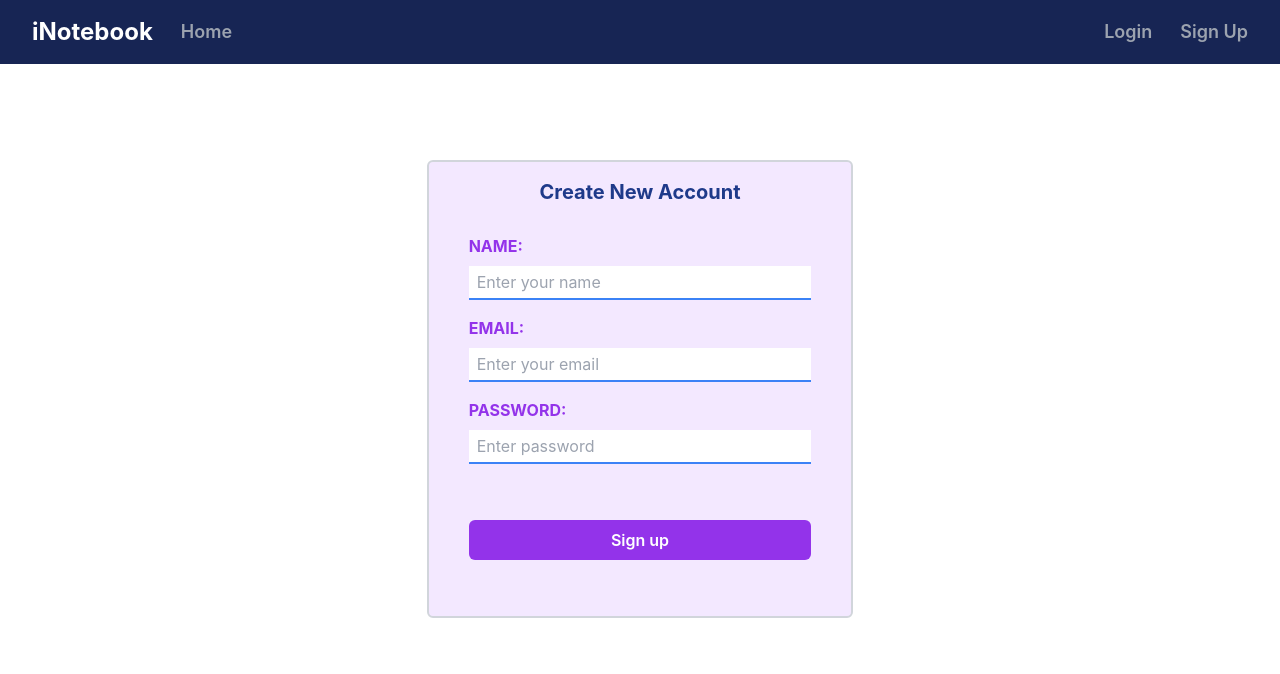
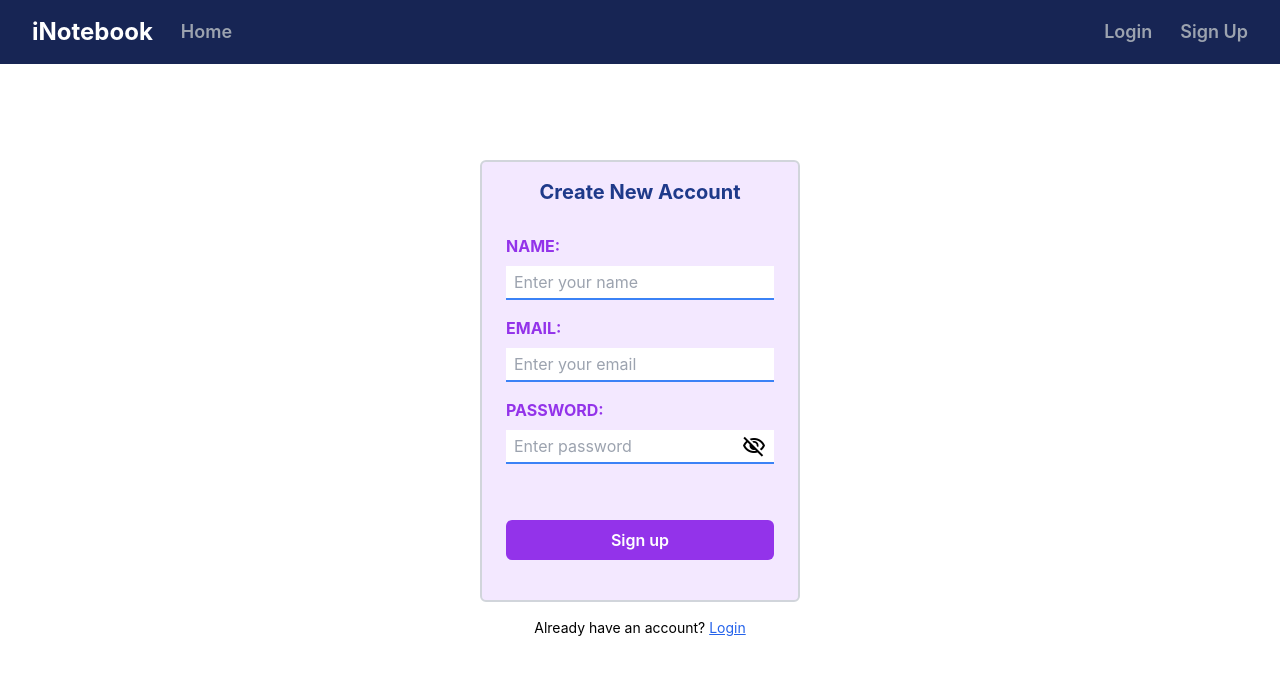
Before and after one commit to prantiranibanda/Notebook, a React (Create React App) app: page /signup in a window 1280 px wide. Shown: the top 674 px of the page. Built offline with nearby package versions, Linux system fonts and the light colour scheme.

Commit message:
Hide password

```diff
--- a/src/components/Home.jsx
+++ b/src/components/Home.jsx
@@ -122,6 +122,7 @@ const Home = ({auth}) => {
             <div className={`flex justify-center ${hid?"":"blur-lg"} ${displayNote?"":"blur-lg"}`}>
                 <div className="w-2/3">
                     <div className="py-3 text-4xl text-blue-900 font-bold my-6 border-b-2 border-orange-400">Add Note</div>
+
                     <div className='p-3 rounded-md bg-purple-50 shadow-lg shadow-purple-300/50'>
                         <div className="p-3 flex space-x-4">
                             <div className="text-xl font-bold pb-2 text-purple-600">Title:</div>
@@ -134,14 +135,11 @@ const Home = ({auth}) => {
                             <div className="text-xl font-bold pb-2 text-purple-600">Description:</div>
                             <textarea type="text" name="description" placeholder="Write your note here..." className="italic rounded-md border-b-2 border-gray-400 w-full py-1 px-2 h-40" value={description} onChange={handleDesp}/>
                         </div>
-                        <div className='p-3 flex justify-end'><div className="w-1/5 py-3 bg-purple-500 rounded-md text-center text-white border-4 border-[#d095de] font-medium hover:cursor-pointer" onClick={createNote}>ADD NOTE</div>
+                        <div className='p-3 flex justify-end'><div className="w-1/6 py-3 bg-purple-500 rounded-md text-center text-white font-medium hover:cursor-pointer" onClick={createNote}>ADD NOTE</div>
                         </div>
                     </div>
 
-
-
-                    {(auth === "null")?<div>Login or sign up</div>:
-                    ((notes.length!==0)?
+                    {((notes.length!==0) &&
                     <div>
                         <div className="py-3 text-4xl text-blue-900 font-bold mt-10 mb-5 border-b-2 border-orange-500">Your Notes</div>
                         <div className='grid grid-cols-3 gap-5 mb-10'>
@@ -163,8 +161,7 @@ const Home = ({auth}) => {
                         </div>
                         )
                     })}
-                    </div></div>
-                    :<div>You have no notes. Create your notes</div>)}
+                    </div></div>)}
                 </div>
             </div>
             <div className={`fixed top-0 w-full h-full flex justify-center ${hid?"hidden":""}`}>
--- a/src/components/Login.jsx
+++ b/src/components/Login.jsx
@@ -5,6 +5,7 @@ import { useNavigate } from 'react-router-dom';
 const Login = ({auth, setAuth}) => {
     const [email, setEmail] = useState("");
     const [password, setPassword] = useState("");
+    const [openeye, setOpeneye] = useState(false);
 
     const navigate = useNavigate();
 
@@ -43,21 +44,27 @@ const Login = ({auth, setAuth}) => {
     //     data.password = password;
     //     loginUser(data);
     // }
-  return (
+    return (
+    <>
     <div className="flex justify-center mt-24">
-        <div className="w-1/3 bg-purple-100 pt-4 pb-14 px-10 rounded-md border-2 border-gray-300">
+        <div className="w-1/4 bg-purple-100 pt-4 pb-10 px-6 rounded-md border-2 border-gray-300">
             <div className="text-center font-bold text-xl text-blue-900 pb-7">Login to Your Account</div>
             <div className="mb-4">
                 <div className="font-bold pb-2 text-purple-600">EMAIL:</div>
                 <input type="text" name="description" placeholder="Enter your email" className="focus:outline-none border-b-2 border-blue-500 w-full py-1 px-2" value={email} onChange={handleEmail}/>
             </div>
             <div className="mb-4">
-                <div className="font-bold pb-2 text-purple-600">PASSWORD:</div>
-                <input type="text" name="tag" placeholder="Enter password" className="focus:outline-none border-b-2 border-blue-500 w-full py-1 px-2" value={password} onChange={handlePassword}/>
+                        <div className="font-bold pb-2 text-purple-600">PASSWORD:</div>
+                        <div className="flex">
+                            <input type={openeye?"text":"password"} name="tag" placeholder="Enter password" className="focus:outline-none border-b-2 border-blue-500 w-full py-1 px-2" value={password} onChange={handlePassword} />
+                            <button className="material-symbols-outlined bg-white border-b-2 border-blue-500 pr-2" onClick={()=>{setOpeneye(!openeye)}}>{openeye?"visibility":"visibility_off"}</button>
+                        </div>
             </div>
             <div className="text-center bg-purple-600 mt-14 py-2 rounded-md text-white font-semibold hover:cursor-pointer" onClick={loginUser}>Login</div>
         </div>
     </div>
+    <div className="text-sm text-center p-4">Don't have an account? <span className="text-blue-600 underline hover:cursor-pointer" onClick={()=>{navigate("/signup")}}>Sign up</span></div>
+    </>
   )
 }
 
--- a/src/components/Signup.jsx
+++ b/src/components/Signup.jsx
@@ -5,6 +5,7 @@ const Signup = ({auth, setAuth}) => {
   const [name, setName] = useState("");
   const [email, setEmail] = useState("");
   const [password, setPassword] = useState("");
+  const [openeye, setOpeneye] = useState(false);
 
   const navigate = useNavigate();
 
@@ -49,9 +50,9 @@ const Signup = ({auth, setAuth}) => {
   //   data.password = password;
   //   createUser(data);
   // }
-  return (
+  return (<>
     <div className="flex justify-center mt-24">
-      <div className="w-1/3 bg-purple-100 pt-4 pb-14 px-10 rounded-md border-2 border-gray-300">
+      <div className="w-1/4 bg-purple-100 pt-4 pb-10 px-6 rounded-md border-2 border-gray-300">
       <div className="text-center font-bold text-xl text-blue-900 pb-7">Create New Account</div>
       <div className="mb-4">
           <div className="font-bold pb-2 text-purple-600">NAME:</div>
@@ -63,11 +64,16 @@ const Signup = ({auth, setAuth}) => {
       </div>
       <div className="mb-4">
           <div className="font-bold pb-2 text-purple-600">PASSWORD:</div>
-          <input type="text" name="tag" placeholder="Enter password" className="focus:outline-none border-b-2 border-blue-500 w-full py-1 px-2" value={password} onChange={handlePassword}/>
-      </div>
+          <div className="flex">
+            <input type={openeye?"text":"password"} name="tag" placeholder="Enter password" className="focus:outline-none border-b-2 border-blue-500 w-full py-1 px-2" value={password} onChange={handlePassword} />
+            <button className="material-symbols-outlined bg-white border-b-2 border-blue-500 pr-2" onClick={()=>{setOpeneye(!openeye)}}>{openeye?"visibility":"visibility_off"}</button>
+          </div>
+        </div>
       <div className="text-center bg-purple-600 mt-14 py-2 rounded-md text-white font-semibold hover:cursor-pointer" onClick={createUser}>Sign up</div>
     </div>
     </div>
+        <div className="text-sm text-center p-4">Already have an account? <span className="text-blue-600 underline hover:cursor-pointer" onClick={()=>{navigate("/login")}}>Login</span></div>
+    </>
   )
 }
 
```
